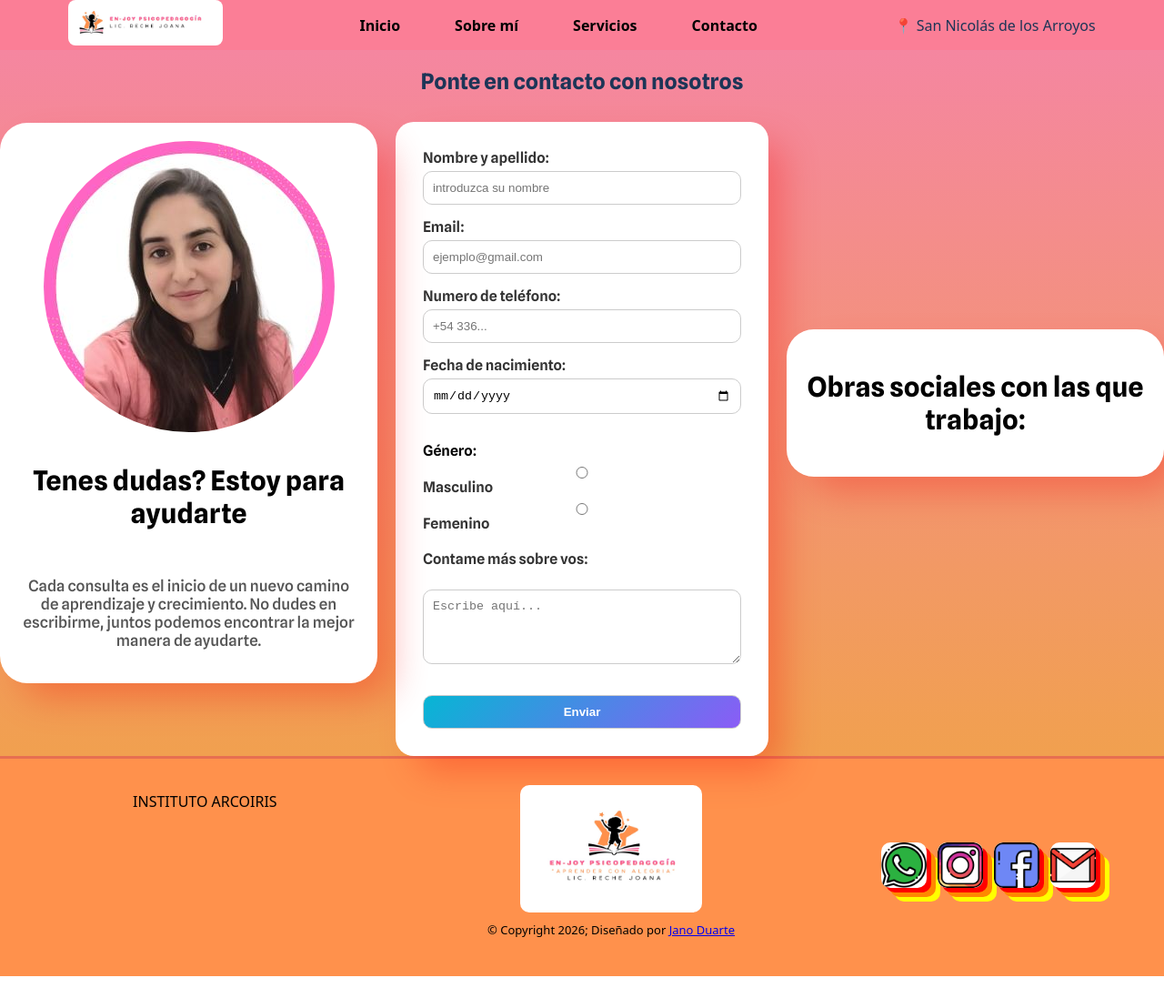
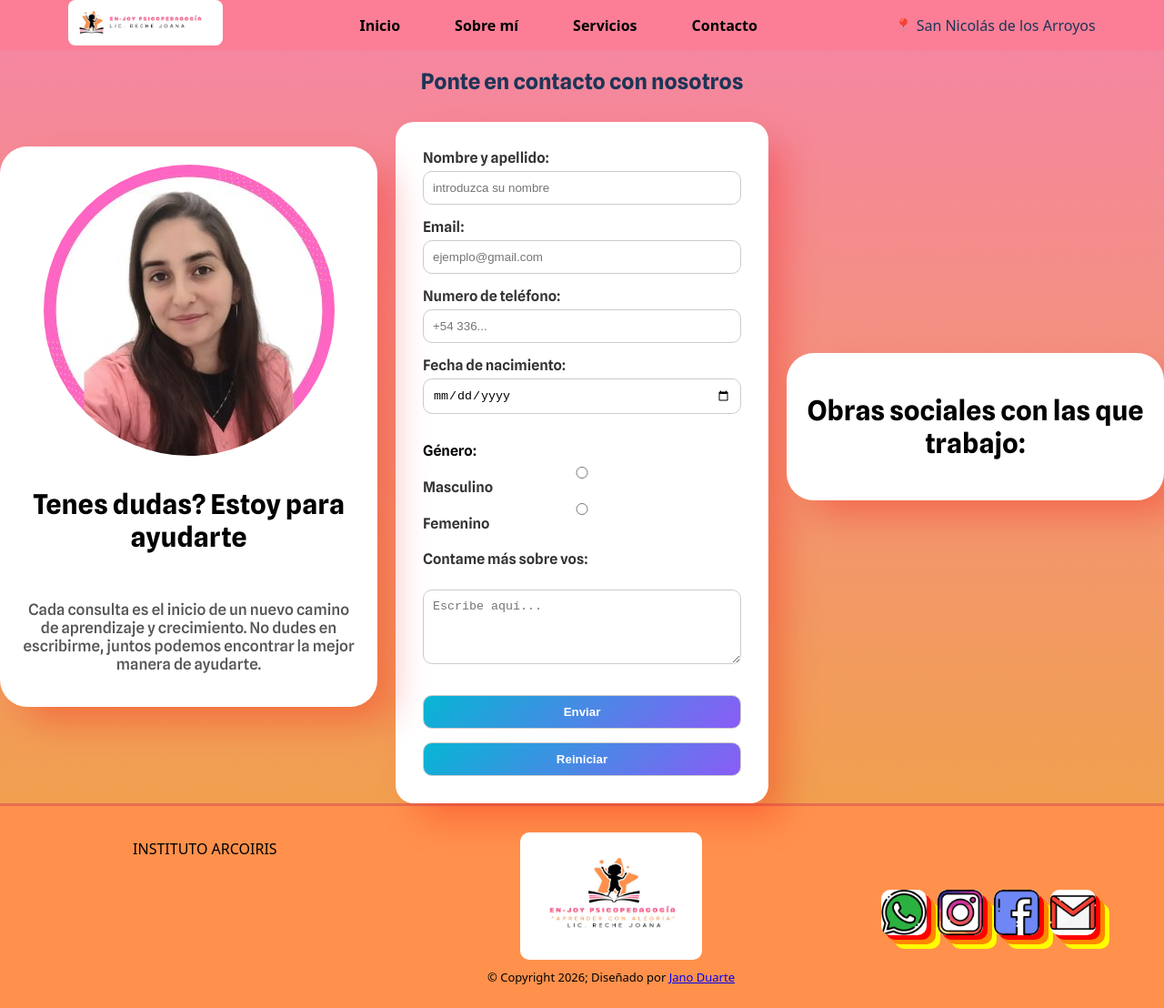
Before and after one commit to JanoND2499/Tp-Pagina-Web, a plain HTML site: page contact.html in a window 1280 px wide. Shown: the whole page at 91% size. Before the commit the page ends 1073 px from the top, so only its background shows below. Drawn offline with Linux system fonts and the light colour scheme; grey boxes are pictures that could not be loaded; a web font is replaced by a local one.

Commit message:
Boton reset

```diff
--- a/contact.html
+++ b/contact.html
@@ -120,6 +120,9 @@
             <div>
               <input class="buttom-send" type="submit" value="Enviar" />
             </div>
+            <div>
+              <input class="buttom-send" type="reset" value="Reiniciar" />
+            </div>
           </form>
         </div>
         <div class="card">
```
